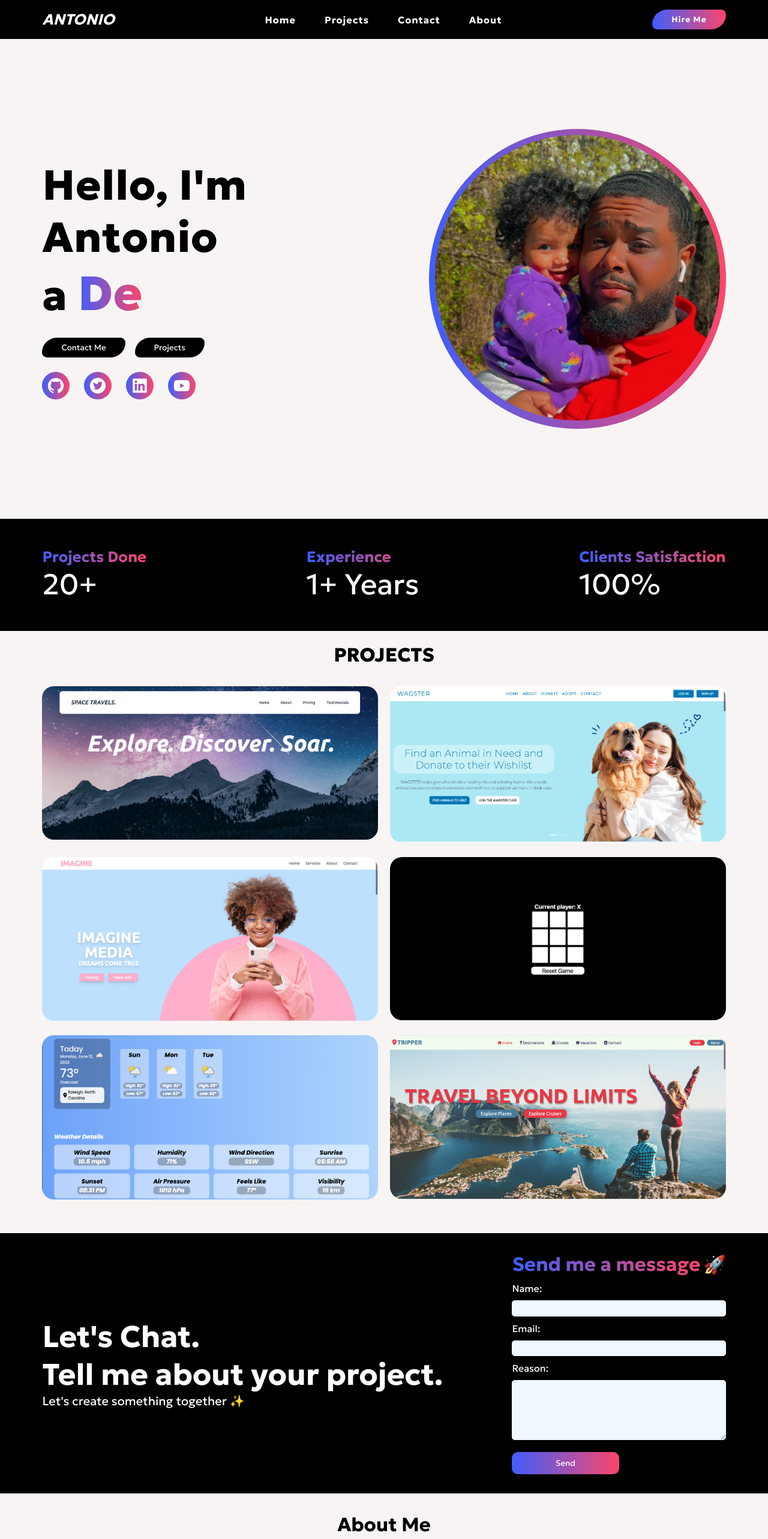
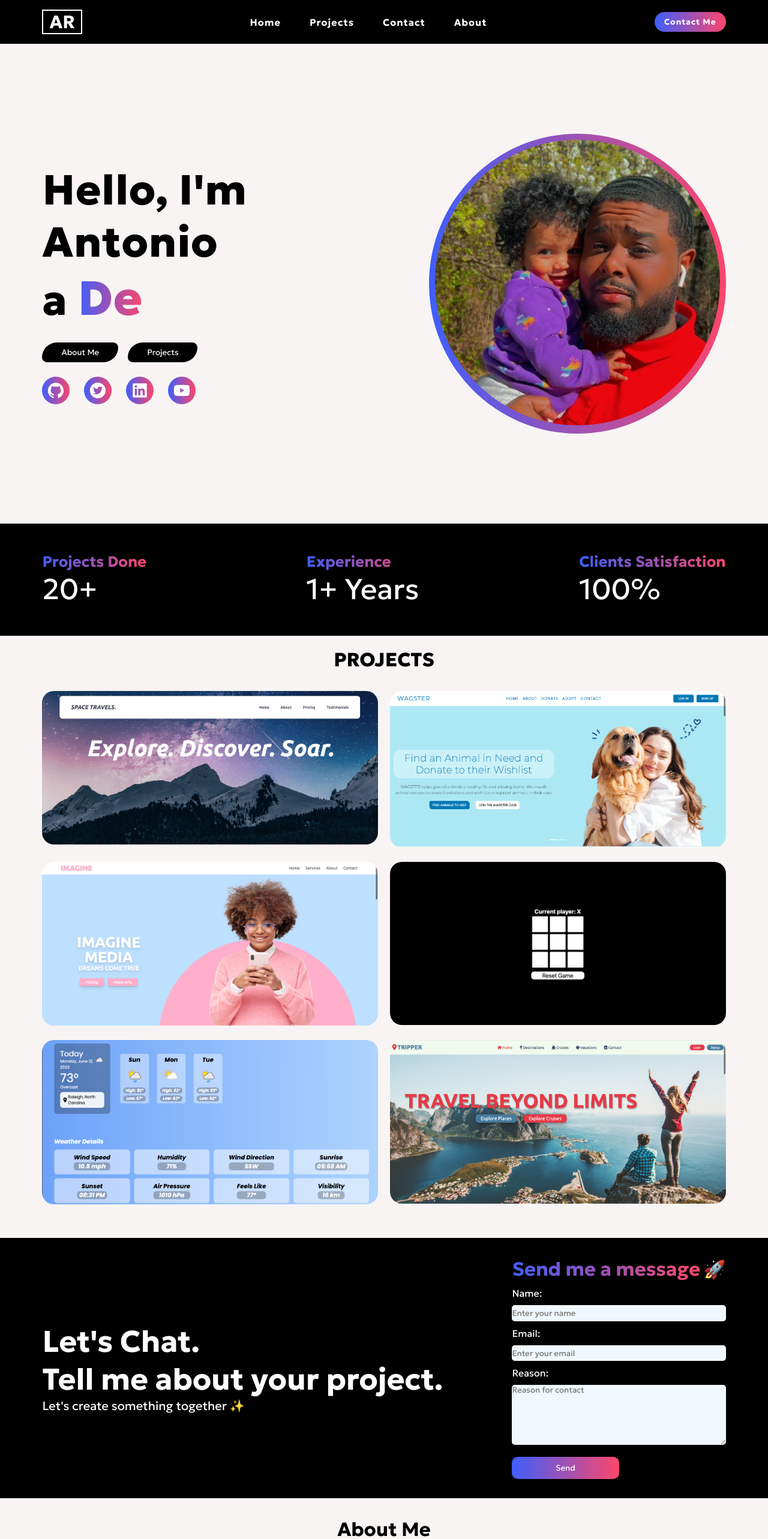
Before and after one commit to DevAntonioRogers/portfolio-website, a Next.js app: page / in a window 1280 px wide. Shown: the top 2566 px of the page at 60% size. Built offline with nearby package versions, Linux system fonts and the light colour scheme.

Commit message:
Few Changes

```diff
--- a/app/components/Contact.jsx
+++ b/app/components/Contact.jsx
@@ -53,11 +53,11 @@ export const Contact = () => {
             <span>🚀</span>
           </div>
           <label htmlFor="name">Name:</label>
-          <input type="text" id="name" name="name" required />
+          <input type="text" id="name" name="name" placeholder="Enter your name" required />
           <label htmlFor="email">Email:</label>
-          <input type="email" id="email" name="email" required />
+          <input type="email" id="email" name="email" placeholder="Enter your email" required />
           <label htmlFor="reason">Reason:</label>
-          <textarea id="reason" name="reason" required></textarea>
+          <textarea id="reason" name="reason" placeholder="Reason for contact" required></textarea>
           <button type="submit">Send</button>
         </form>
       </div>
--- a/app/components/Hero.jsx
+++ b/app/components/Hero.jsx
@@ -29,8 +29,8 @@ const Hero = () => {
             Hello, I'm Antonio <br /> a <span>{text}</span>
           </h1>
           <div className="hero-buttons">
-            <motion.a whileHover={{ scale: 1.1 }} onHoverStart={(e) => {}} onHoverEnd={(e) => {}} href="#contact">
-              <button>Contact Me</button>
+            <motion.a whileHover={{ scale: 1.1 }} onHoverStart={(e) => {}} onHoverEnd={(e) => {}} href="#about">
+              <button>About Me</button>
             </motion.a>
             <motion.a href="#projects" whileHover={{ scale: 1.1 }} onHoverStart={(e) => {}} onHoverEnd={(e) => {}}>
               <button>Projects</button>
--- a/app/components/Nav.css
+++ b/app/components/Nav.css
@@ -15,13 +15,19 @@ nav {
 }
 
 .nav-container h1 {
-  font-size: 25px;
-  text-transform: uppercase;
-  font-style: italic;
+  font-size: 30px;
+  border: 2px solid;
+  padding: 0 10px;
 }
 
 .nav-container span:nth-child(1) {
-  font-size: 15px;
+  font-size: 30px;
+  color: #3f5efb;
+}
+
+.nav-container span:nth-child(2) {
+  font-size: 30px;
+  color: #fc466b;
 }
 
 .nav-menu {
@@ -56,11 +62,11 @@ nav {
   background: linear-gradient(to right, #3f5efb, #fc466b);
   color: white;
   border: none;
-  padding: 0.5rem 2rem;
+  padding: 0.5rem 1rem;
   font-weight: 600;
   letter-spacing: 1px;
   cursor: pointer;
-  border-radius: 30px 10px;
+  border-radius: 30px;
 }
 
 .bar {
--- a/app/components/Nav.jsx
+++ b/app/components/Nav.jsx
@@ -12,18 +12,28 @@ const Nav = () => {
   return (
     <nav id="home">
       <div className="nav-container">
-        <h1>Antonio</h1>
+        <h1>AR</h1>
         <ul className={openMenu ? "nav-menu active" : "nav-menu"}>
+          <a href="/">
             <li>Home</li>
+          </a>
+          <a href="#projects">
             <li>Projects</li>
+          </a>
+          <a href="#contact">
             <li>Contact</li>
+          </a>
+          <a href="#about">
             <li>About</li>
+          </a>
         </ul>
 
         <div className="nav-right">
+          <a href="#contact">
             <motion.button whileHover={{ scale: 1.2 }} onHoverStart={(e) => {}} onHoverEnd={(e) => {}}>
-            Hire Me
+              Contact Me
             </motion.button>
+          </a>
 
           <div onClick={menuHandler} className={openMenu ? "hamburger active" : "hamburger"}>
             <span className="bar"></span>
--- a/app/layout.jsx
+++ b/app/layout.jsx
@@ -2,8 +2,8 @@ import "./globals.css";
 import Nav from "./components/Nav";
 
 export const metadata = {
-  title: "Create Next App",
-  description: "Generated by create next app",
+  title: "Antonio Rogers Portfolio",
+  description: "Antonio Rogers portfolio website",
 };
 
 export default function RootLayout({ children }) {
```
Lines whose indentation alone changed are shown as unchanged.
